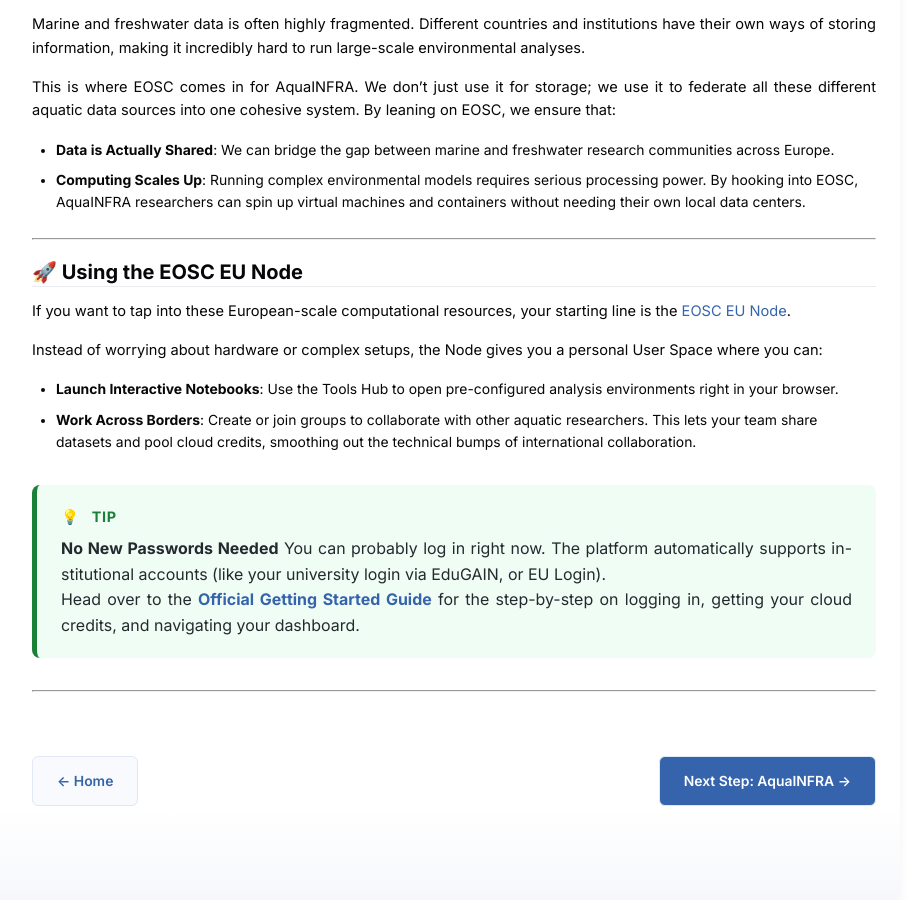
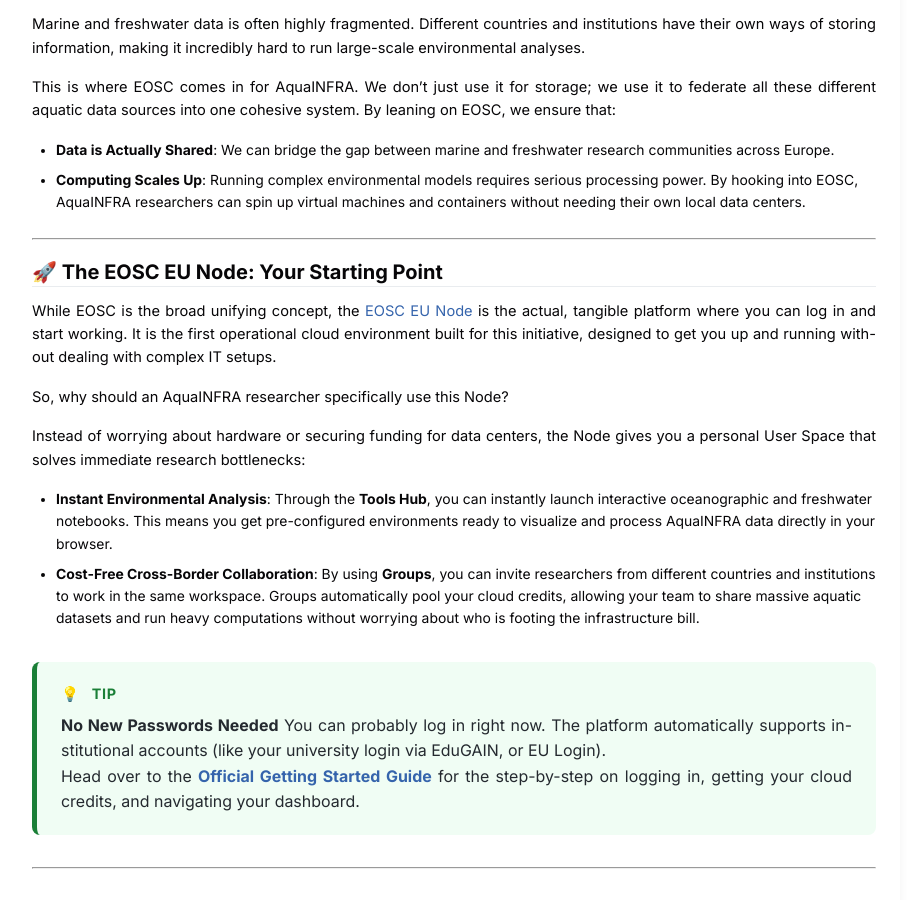
Before and after one commit to smatmir/AquaINFRA_Handbook, a Jekyll site: the page built from docs/01_eosc.md, in a window 1280 px wide and 900 px high, scrolled down 937 px. Shown: the whole window, without its empty margins (340-1247 px from the left). Built offline with Jekyll 4.4.1, drawn with Linux system fonts in a browser that asks for light colours.

Commit message:
Revise EOSC documentation for clarity and detail
Updated content and structure for EOSC documentation.

```diff
--- a/docs/01_eosc.md
+++ b/docs/01_eosc.md
@@ -32,14 +32,16 @@ This is where EOSC comes in for AquaINFRA. We don't just use it for storage; we
 
 ---
 
-## 🚀 Using the EOSC EU Node
+## 🚀 The EOSC EU Node: Your Starting Point
 
-If you want to tap into these European-scale computational resources, your starting line is the [EOSC EU Node](https://open-science-cloud.ec.europa.eu/).
+While EOSC is the broad unifying concept, the [EOSC EU Node](https://open-science-cloud.ec.europa.eu/) is the actual, tangible platform where you can log in and start working. It is the first operational cloud environment built for this initiative, designed to get you up and running without dealing with complex IT setups.
 
-Instead of worrying about hardware or complex setups, the Node gives you a personal User Space where you can:
+So, why should an AquaINFRA researcher specifically use this Node?
 
-- **Launch Interactive Notebooks**: Use the Tools Hub to open pre-configured analysis environments right in your browser.
-- **Work Across Borders**: Create or join groups to collaborate with other aquatic researchers. This lets your team share datasets and pool cloud credits, smoothing out the technical bumps of international collaboration.
+Instead of worrying about hardware or securing funding for data centers, the Node gives you a personal User Space that solves immediate research bottlenecks:
+
+- **Instant Environmental Analysis**: Through the **Tools Hub**, you can instantly launch interactive oceanographic and freshwater notebooks. This means you get pre-configured environments ready to visualize and process AquaINFRA data directly in your browser.
+- **Cost-Free Cross-Border Collaboration**: By using **Groups**, you can invite researchers from different countries and institutions to work in the same workspace. Groups automatically pool your cloud credits, allowing your team to share massive aquatic datasets and run heavy computations without worrying about who is footing the infrastructure bill.
 
 > [!TIP]
 > **No New Passwords Needed**
```
